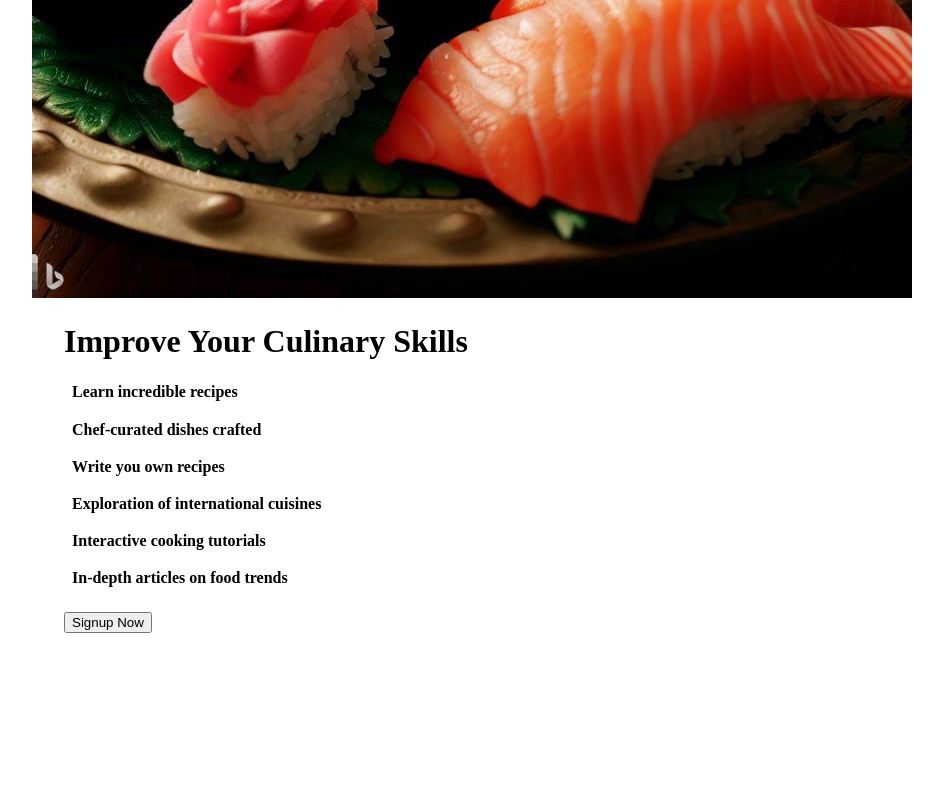
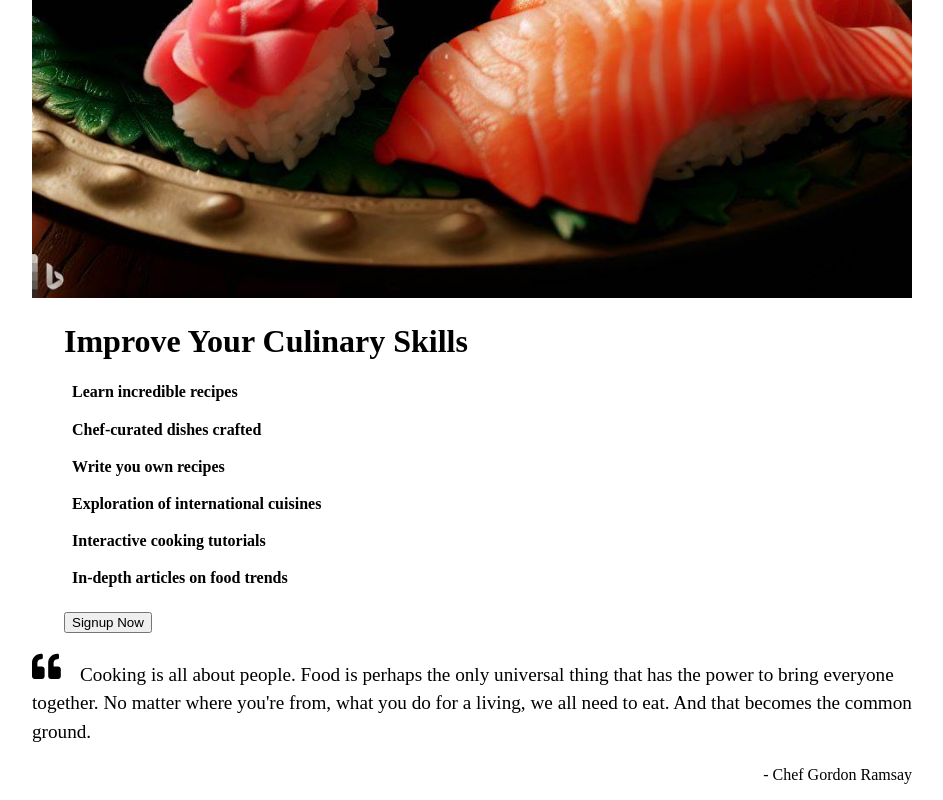
Before and after one commit to jorgeprj/goodfood-react, a React (Vite) app: page / in a window 1280 px wide. Shown: the part 841-1641 px from the top of the page, without its empty margins (168-1111 px from the left). Before the commit the page ends 1482 px from the top, so only its background shows below. Built offline with nearby package versions, Linux system fonts and the light colour scheme; the HTML template or start-up script is replaced by a standard one.

Commit message:
feat: quote section

```diff
--- a/src/App.jsx
+++ b/src/App.jsx
@@ -2,7 +2,8 @@ import { useState } from 'react'
 
 import Navbar from './components/Navbar'
 import HeroSection from './components/HeroSection'
-import ImproveSkills from './components/ImproveSkills'
+import ImproveSection from './components/ImproveSection'
+import QuoteSection from './components/QuoteSection'
 
 function App() {
 
@@ -11,7 +12,8 @@ function App() {
       <Navbar />
       <div className='container main'>
         <HeroSection />
-        <ImproveSkills />
+        <ImproveSection />
+        <QuoteSection />
       </div>
     </div>
   )
--- a/src/components/ImproveSkills.jsx
+++ b/src/components/ImproveSection.jsx
@@ -1,8 +1,8 @@
 import React from 'react'
 
-import '../styles/ImproveSkills.css'
+import '../styles/ImproveSection.css'
 
-const ImproveSkills = () => {
+const ImproveSection = () => {
     const list = [
         "Learn incredible recipes",
         "Chef-curated dishes crafted ",
@@ -12,9 +12,9 @@ const ImproveSkills = () => {
         "In-depth articles on food trends"
     ]
     return (
-        <div className='section improve-skills'>
+        <div className='section improve-section'>
             <div className='col img'>
-                <img src='/img/gallery/img_6.jpg' alt='improve-skills' />
+                <img src='/img/gallery/img_6.jpg' alt='improve-section' />
             </div>
             <div className='col typography'>
                 <h1 className='title'>Improve Your Culinary Skills</h1>
@@ -27,4 +27,4 @@ const ImproveSkills = () => {
     )
 }
 
-export default ImproveSkills
+export default ImproveSection
--- /dev/null
+++ b/src/components/QuoteSection.jsx
@@ -0,0 +1,16 @@
+import React from 'react'
+
+import { FaQuoteLeft } from 'react-icons/fa';
+
+import '../styles/QuoteSection.css'
+
+const QuoteSection = () => {
+  return (
+    <div className='quote'>
+        <p className='quote-text'><FaQuoteLeft/> Cooking is all about people. Food is perhaps the only universal thing that has the power to bring everyone together. No matter where you're from, what you do for a living, we all need to eat. And that becomes the common ground.</p>
+        <p className='quote-author'>- Chef Gordon Ramsay</p>
+    </div>
+  )
+}
+
+export default QuoteSection
--- a/src/styles/ImproveSkills.css
+++ b/src/styles/ImproveSection.css
@@ -1,11 +1,11 @@
-.improve-skills .img img{
+.improve-section .img img{
     width: 100%;
 }
-.improve-skills .typography{
+.improve-section .typography{
     padding-left: 2em;
 }
 
-.improve-skills .skill-item{
+.improve-section .skill-item{
     border-left: 0.2em solid var(--primary-color);
     margin-bottom: 0.8em;
     padding: 0.1em 0 0.1em 0.5em;
@@ -38,7 +38,7 @@
     }
 }
 
-.improve-skills .btn{
+.improve-section .btn{
     margin-top: 0.75em;
 }
 
--- /dev/null
+++ b/src/styles/QuoteSection.css
@@ -0,0 +1,20 @@
+.section .quote{
+    display: block;
+}
+.quote-text{
+    font-size: 1.2em;
+    line-height: 1.5;
+    color: var(--text-color)
+}
+
+.quote-text svg{
+    color: var(--primary-color);
+    font-size: 1.5em;
+    margin-right: 0.5em;
+}
+
+.quote-author{
+    color: var(--text-light);
+    text-align: right;
+    margin-top: 1em;
+}
--- a/src/styles/index.css
+++ b/src/styles/index.css
@@ -69,7 +69,6 @@ img{
   width: 50%;
 }
 
-
 .btn{
   border: none;
   outline: none;
```
